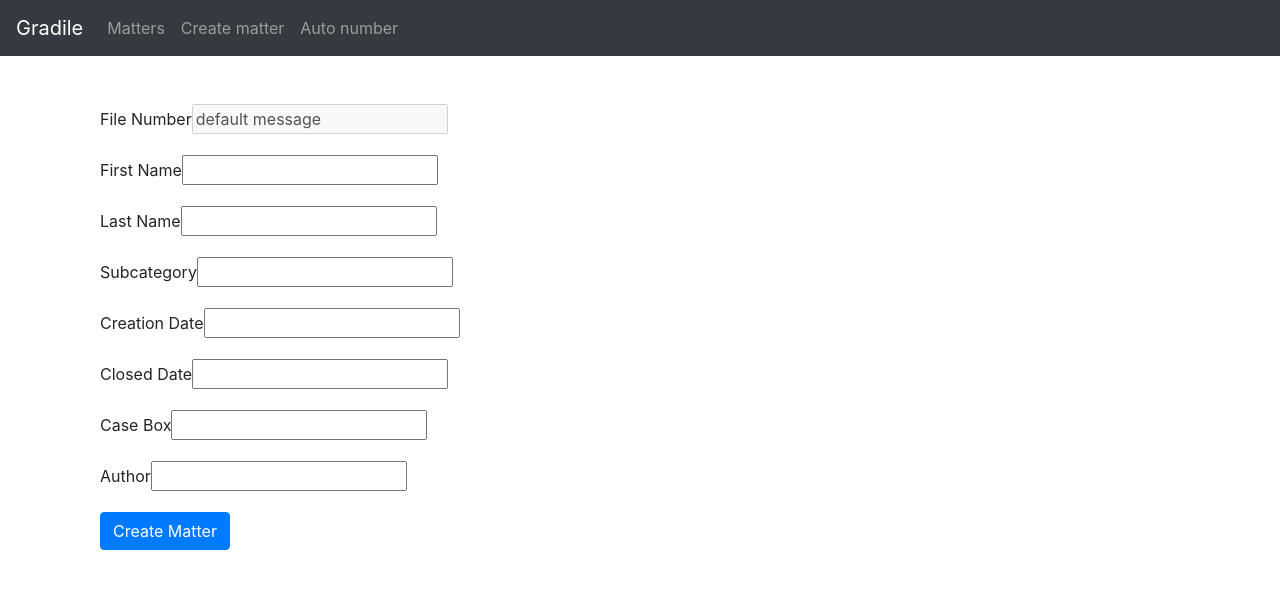
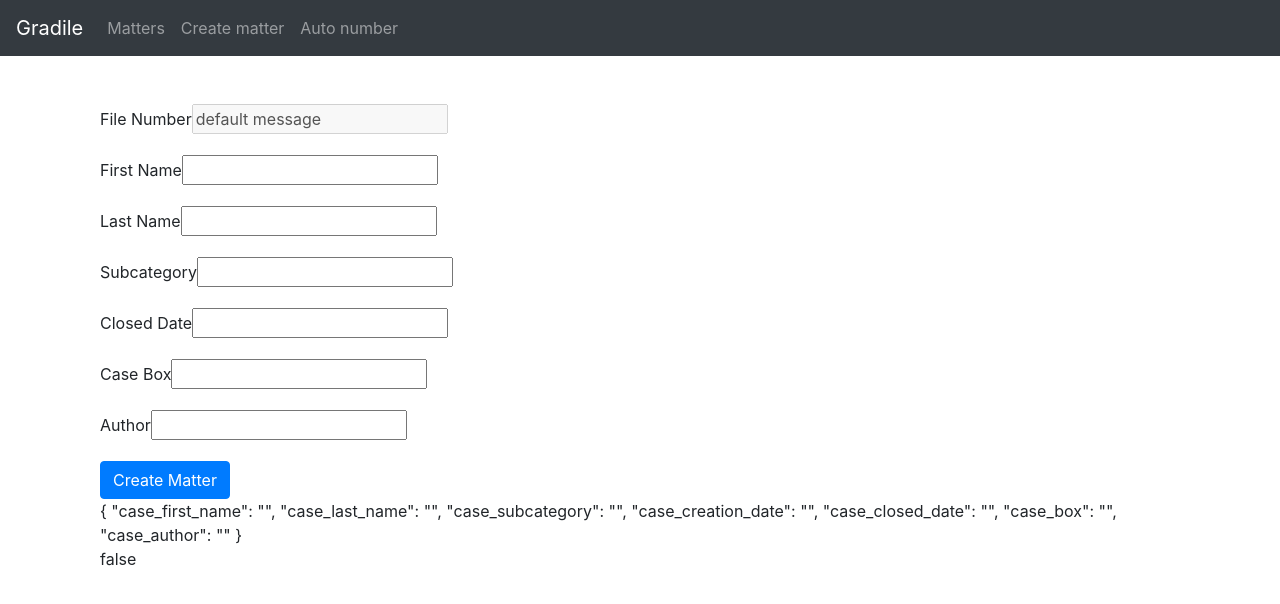
Before and after one commit to gradile/apiFrontEnd, an Angular app: page /create in a window 1280 px wide. Shown: the top 604 px of the page. Built offline with nearby package versions, Linux system fonts and the light colour scheme.

Commit message:
reactive forms working

```diff
--- a/src/app/auto-number/auto-number.component.ts
+++ b/src/app/auto-number/auto-number.component.ts
@@ -77,7 +77,7 @@ export class AutoNumberComponent implements OnInit {
       // console.log("short year", this.shortYear);
 
       //get the actual month
-      // let m = new Date("November 20, 69 00:20:18");
+      //let m = new Date("January 20, 2021 00:20:18");
       let m = new Date();
       let month = m.getMonth();
       this.shortMonth = month + 1;
@@ -91,7 +91,7 @@ export class AutoNumberComponent implements OnInit {
 
       // get the new first 4 chars
       this.newFirstFour = this.shortYear + this.actualMonth;
-      // console.log("new first four", this.newFirstFour);
+      console.log("new first four", this.newFirstFour);
 
       // get the file order for the month
       this.fileOrder = this.lastCaseNumber.substr(5, 3);
@@ -99,18 +99,23 @@ export class AutoNumberComponent implements OnInit {
 
       //get the first 4 chars of the stored last case number
       this.storedFirstFour = this.lastCaseNumber.substr(0, 4);
-      // console.log("storedFirstFour", this.storedFirstFour);
+      console.log("storedFirstFour", this.storedFirstFour);
 
-      this.firstFourComparison = this.storedFirstFour.localeCompare(
-        this.newFirstFour
-      );
+      // this.firstFourComparison = this.storedFirstFour.localeCompare(
+      //   this.newFirstFour
+      // );
       // console.log("comparison", this.firstFourComparison);
 
-      if (this.firstFourComparison == 0) {
+      if (this.storedFirstFour === this.newFirstFour) {
         this.newFileOrder = parseInt(this.fileOrder) + 1;
       } else {
         this.newFileOrder = 1;
       }
+      // if (this.firstFourComparison == 0) {
+      //   this.newFileOrder = parseInt(this.fileOrder) + 1;
+      // } else {
+      //   this.newFileOrder = 1;
+      // }
 
       if (this.newFileOrder < 100) {
         this.finalFileOrder = this.newFileOrder.toString().padStart(3, "0");
--- a/src/app/matter-create/matter-create.component.html
+++ b/src/app/matter-create/matter-create.component.html
@@ -48,49 +48,59 @@
 </div> -->
 <div class="container">
     <div class="submit-form">
-        <div *ngIf="!submitted">
+        <form [formGroup]="matterForm" (ngSubmit)="createMatter()">
            <div class="form-group">
                 <label for="case_file_number">File Number</label>
-                <input type="text" name="case_file_number"  [(ngModel)]="matter.case_file_number" disabled>
+                <input type="text" formControlName="case_file_number">
             </div>
             <div class="form-group">
                 <label for="case_first_name">First Name</label>
-                <input type="text" name="case_first_name" [(ngModel)]="matter.case_first_name">
+                <input type="text" formControlName="case_first_name">
+                <div *ngIf="isSubmitted && matterForm.controls.case_first_name.errors" [ngClass]="{ 'alert-danger': isSubmitted && matterForm.controls.case_first_name.errors }">First name is required</div>
             </div>
             <div class="form-group">
                 <label for="case_last_name">Last Name</label>
-                <input type="text" name="case_last_name" [(ngModel)]="matter.case_last_name">
+                <input type="text" formControlName="case_last_name" >
+                <p [ngClass]="{ 'has-error': isSubmitted && formControls.case_last_name.errors }"></p>
             </div>
-            <div class="form-group">
+            <div class="form-group" [ngClass]="{ 'has-error': isSubmitted && formControls.case_subcategory.errors }">
                 <label for="case_subcategory">Subcategory</label>
-                <input type="text" name="case_subcategory" [(ngModel)]="matter.case_subcategory">
+                <input type="text" formControlName="case_subcategory">
+
             </div>
-            <div class="form-group">
+            <!-- <div class="form-group">
                 <label for="case_creation_date">Creation Date</label>
                 <input type="text" name="case_creation_date" [(ngModel)]="matter.case_creation_date">
-            </div>
+            </div> -->
             <div class="form-group">
                 <label for="case_closed_date">Closed Date</label>
-                <input type="text" name="case_closed_date" [(ngModel)]="matter.case_closed_date">
+                <input type="text" formControlName="case_closed_date">
             </div>
             <div class="form-group">
                 <label for="case_box">Case Box</label>
-                <input type="text" name="case_box" [(ngModel)]="matter.case_box">
+                <input type="text" formControlName="case_box">
             </div>
             <div class="form-group">
                 <label for="case_author">Author</label>
-                <input type="text" name="case_author" [(ngModel)]="matter.case_author">
+                <input type="text" formControlName="case_author" >
+                <p [ngClass]="{ 'has-error': isSubmitted && formControls.case_author.errors }"></p>
             </div>
             <div class="row">
                 <div class="col-md-4">
-                    <input class="btn btn-primary" type="button" (click)="createMatter()"
+                    <input class="btn btn-primary" type="submit"
                         value="Create Matter">
                 </div>
             </div>
+        </form>
+        <div>
+            {{matterForm.value | json}}
         </div>
-        <div *ngIf="submitted">
+        <div>
+            {{matterForm.valid}}
+        </div>
+        <!-- <div *ngIf="isSubmitted">
             <hs>You successfully created a matter!</hs>
             <button class="btn btn-success" (click)="newMatter()">New...</button>
-        </div>
+        </div> -->
     </div>
 </div>
--- a/src/app/matter-create/matter-create.component.ts
+++ b/src/app/matter-create/matter-create.component.ts
@@ -1,4 +1,5 @@
 import { Component, OnInit } from "@angular/core";
+import { FormBuilder, FormGroup, Validators } from "@angular/forms";
 import { Category } from "../models/category";
 import { ApiService } from "../services/api.service";
 import { DataService } from "../services/data.service";
@@ -11,47 +12,43 @@ import { DataService } from "../services/data.service";
 export class MatterCreateComponent implements OnInit {
   categories: Category[];
   newFileNumberString: string;
-  matter = {
-    case_number_id: null,
-    case_file_number: null,
-    case_first_name: null,
-    case_last_name: null,
-    case_subcategory: null,
-    case_creation_date: null,
-    case_closed_date: null,
-    case_box: null,
-    case_author: null
-  };
 
-  submitted = false;
   constructor(
     private apiService: ApiService,
-    private dataService: DataService
+    private dataService: DataService,
+    private fb: FormBuilder
   ) {}
+
+  isSubmitted = false;
+  matterForm: FormGroup;
+  fileNumber: string;
 
   ngOnInit(): void {
     this.dataService.currentMessage.subscribe(
-      message => (this.matter.case_file_number = message)
+      message => (this.fileNumber = message)
     );
+
+    this.matterForm = this.fb.group({
+      case_file_number: [{ value: this.fileNumber, disabled: true }],
+      case_first_name: ["", Validators.required],
+      case_last_name: ["", Validators.required],
+      case_subcategory: ["", Validators.required],
+      case_creation_date: [""],
+      case_closed_date: [""],
+      case_box: [""],
+      case_author: ["", Validators.required]
+    });
   }
-
+  get formControls() {
+    return this.matterForm.controls;
+  }
   createMatter(): void {
-    const data = {
-      case_number_id: this.matter.case_number_id,
-      case_file_number: this.matter.case_file_number,
-      case_first_name: this.matter.case_first_name,
-      case_last_name: this.matter.case_last_name,
-      case_subcategory: this.matter.case_subcategory,
-      case_creation_date: this.matter.case_creation_date,
-      case_closed_date: this.matter.case_closed_date,
-      case_box: this.matter.case_box,
-      case_author: this.matter.case_author
-    };
+    const data = this.matterForm.getRawValue();
 
     this.apiService.createMatter(data).subscribe(
       response => {
         // console.log(response);
-        this.submitted = true;
+        this.isSubmitted = true;
       },
       error => {
         console.log(error);
@@ -59,18 +56,18 @@ export class MatterCreateComponent implements OnInit {
     );
   }
 
-  newMatter(): void {
-    this.submitted = false;
-    this.matter = {
-      case_number_id: null,
-      case_file_number: this.matter.case_file_number,
-      case_first_name: null,
-      case_last_name: null,
-      case_subcategory: null,
-      case_creation_date: null,
-      case_closed_date: null,
-      case_box: null,
-      case_author: null
-    };
-  }
+  // newMatter(): void {
+  //   this.isSubmitted = false;
+  //   this.matter = {
+  //     case_number_id: ['', Validators.],
+  //     case_file_number: this.matter.case_file_number,
+  //     case_first_name: ['', Validators.],
+  //     case_last_name: ['', Validators.],
+  //     case_subcategory: ['', Validators.],
+  //     case_creation_date: ['', Validators.],
+  //     case_closed_date: ['', Validators.],
+  //     case_box: ['', Validators.],
+  //     case_author: ['', Validators.]
+  //   };
+  // }
 }
```
